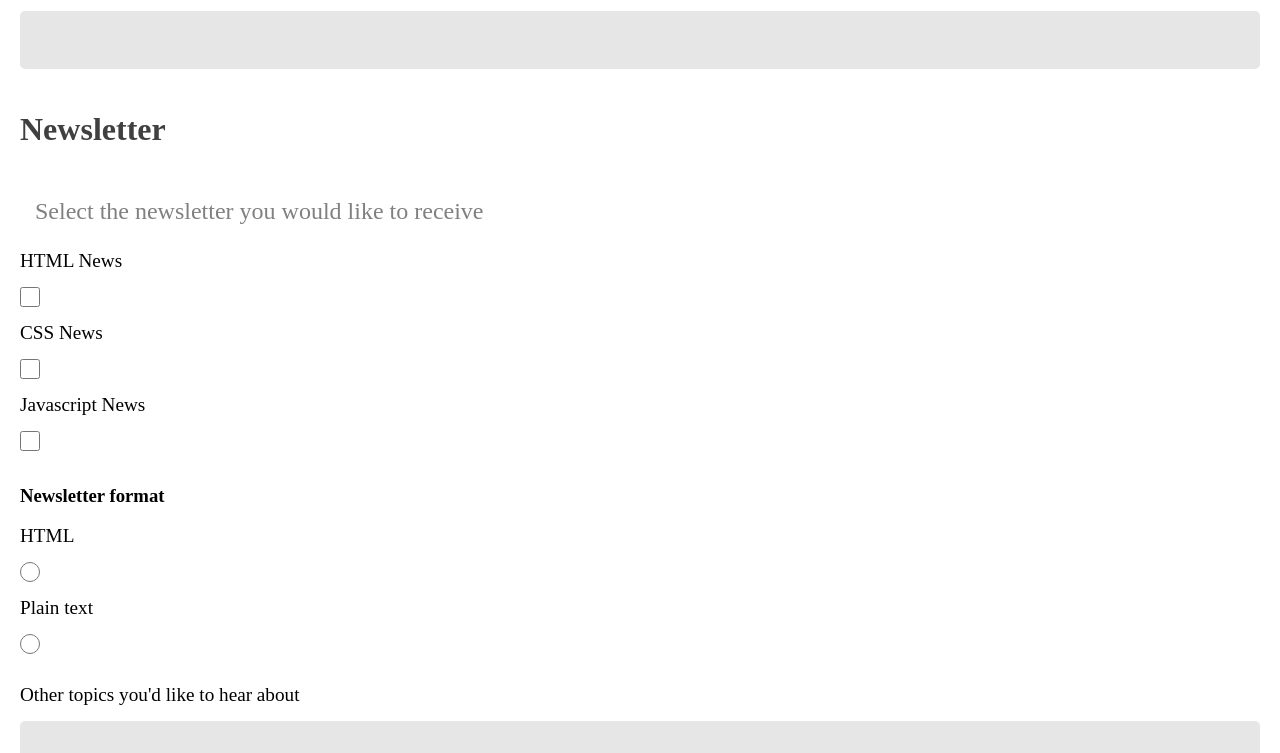
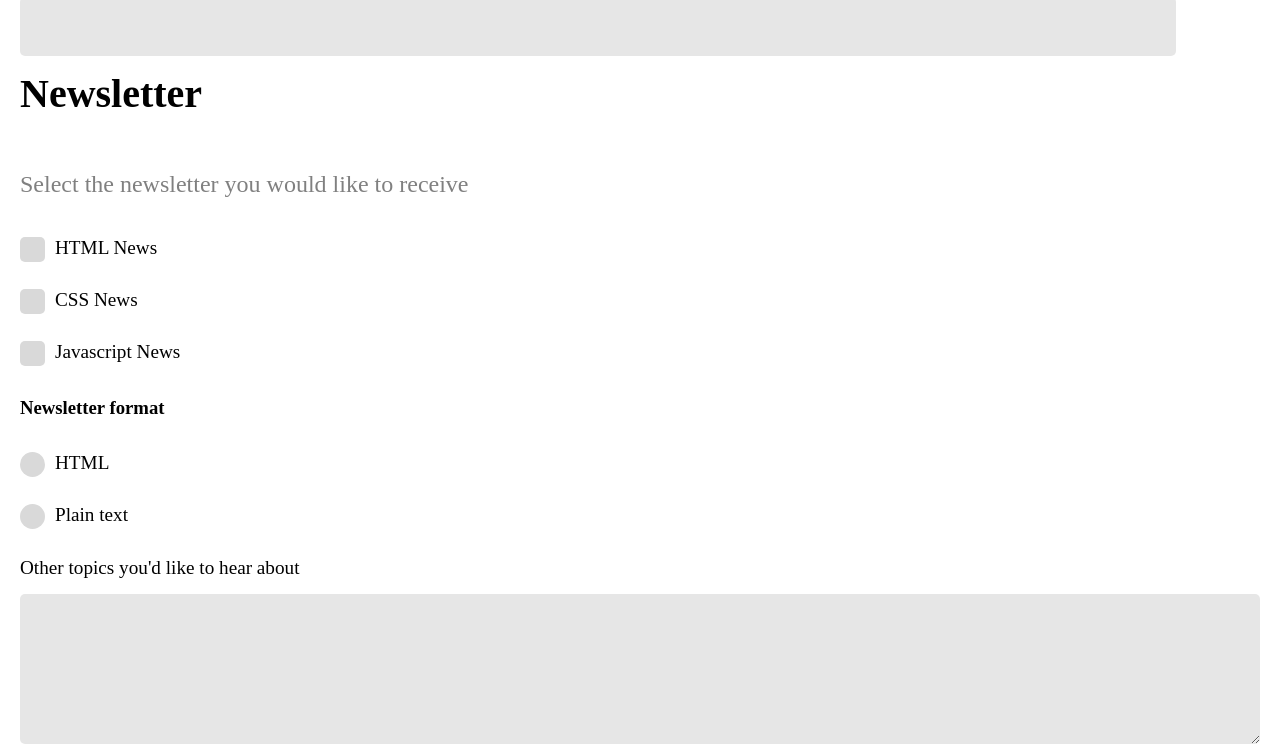
Before and after one commit to heidirochelle/techdegree_project_3, a plain HTML site: page index.html in a window 1280 px wide. Shown: the part 1067-1820 px from the top of the page. Drawn offline with Linux system fonts and the light colour scheme.

Commit message:
Add styling
Added styling to option buttons. Still having some trouble with them.

```diff
--- a/css/styles.css
+++ b/css/styles.css
@@ -5,10 +5,10 @@
 
 body,
 form,
-.container,
+main,
 .contact-info,
-.newsletter
- {
+.newsletter,
+fieldset  {
   display: flex;
   flex-direction: column;
 }
@@ -28,8 +28,11 @@ p {
   color: #b3b3b3;
 }
 
-.section-title {
+.section-title  {
   text-align: left;
+  margin: 20px 20px 30px 0;
+  font-size: 2.5em;
+  font-weight: bold;
 }
 
 /* .hr1 {
@@ -38,6 +41,7 @@ p {
 
 .p-2 {
   color: #808080;
+  padding-left: 0;
 }
 
 header,
@@ -59,6 +63,10 @@ label {
 input,
 select {
   justify-content: center;
+}
+
+legend[section-title] {
+  margin-top: 20px;
 }
 
 
@@ -84,10 +92,12 @@ select {
   background-color: #e6e6e6;
   border-radius: 5px;
   padding: 20px;
+  width: 90%;
 }
 
 select {
   cursor: pointer;
+  width:99%;
 }
 
 textarea {
@@ -111,20 +121,113 @@ textarea {
   font-size: 3em;
 }
 
-.checkmark {
-  display: flex;
-  flex-direction: column;
-  width: 20px;
-  height: 20px;
+.container {
+  display: block;
+  position: relative;
+  cursor: pointer;
+  margin: 15px 0px;
+  padding-left: 35px;
+}
+
+/*.....removes browser default checkbox.....*/
+.container input {
+  opacity: 0;
+  position: absolute;
   cursor: pointer;
 }
 
-.radio {
-  display: flex;
-  flex-direction: column;
-  width: 20px;
-  height: 20px;
+/*....creates custom checkbox.....*/
+.checkmark {
+  position: absolute;
+  top: 0;
+  left: 0;
+  height: 25px;
+  width: 25px;
+  background-color: #d9d9d9;
+  border-radius: 5px;
+}
+
+/*.....checkbox color on hover.....*/
+.container:hover input~ .checkmark {
+  background-color: #808080;
+}
+
+/*.....checkbox color after it is checked.....*/
+  .container input:checked~ .checkmark {
+    background-color: #1a75ff;
+  }
+
+  /*.....checkmark (hidden when not checked).....*/
+  .checkmark:after {
+    content: "";
+    position: absolute;
+    display: none;
+}
+
+  /*.....display checkmark.....*/
+  .container input:checked ~ .checkmark:after {
+    display: block;
+}
+
+.container .checkmark:after {
+  left: 9px;
+  top: 5px;
+  width: 5px;
+  height: 10px;
+  border: solid white;
+  border-width: 0 3px 3px 0;
+  -webkit-transform: rotate(45deg);
+  -ms-transform: rotate(45deg);
+  transform: rotate(45deg);
+}
+
+/*.....removes browser default radio.....*/
+.container input {
+  opacity: 0;
+  position: absolute;
   cursor: pointer;
+}
+
+/*....creates custom radio.....*/
+.round {
+  position: absolute;
+  top: 0;
+  left: 0;
+  height: 25px;
+  width: 25px;
+  background-color: #d9d9d9;
+  border-radius: 50%;
+}
+
+/*.....radio color on hover.....*/
+.container:hover input~ .round {
+  background-color: #808080;
+}
+
+/*.....radio color after it is checked.....*/
+  .container input:checked~ .round {
+    background-color: #1a75ff;
+  }
+
+  /*.....check (hidden when not checked).....*/
+  .round:after {
+    content: "";
+    position: absolute;
+    display: none;
+}
+
+  /*.....display check.....*/
+  .container input:checked ~ .round:after {
+    display: block;
+}
+
+.container .round:after {
+  top: 9px;
+  left: 9px;
+  width: 8px;
+  height: 8px;
+  border-radius: 50%;
+  background: white;
 }
 
 input,
--- a/index.html
+++ b/index.html
@@ -14,12 +14,13 @@
     <p class="top-p">Get the latest news on how your code is doing right in your inbox</p>
   </header>
 
-  <main class="container">
+  <main>
 
+
+    <section class="contact-info">
+      <form>
         <fieldset>
-      <section class="contact-info">
-
-          <h2 class="section-title">Contact Information</h2>
+          <legend class="section-title">Contact Information</legend>
 
         <label for="name">Full Name</label>
         <input type="name" id="name" name="user_name" required placeholder="Required">
@@ -28,16 +29,16 @@
         <input type="email" id="mail" name="user_email" required placeholder="Required">
 
         <label for="tel">Phone Number</label>
-          <input type="tel" id="tel" name="user_tel">
+        <input type="tel" id="tel" name="user_tel" required placeholder="Required">
 
         <label for="address">Street Address</label>
-          <input type="text" id="address" name="user_address">
+        <input type="text" id="address" name="user_address" required placeholder="Required">
 
         <label for="city">City</label>
         <input type="text" id="city" name="user_city">
 
         <label for="state">State</label>
-          <select type="state" id="state">
+        <select type="state" id="state" name="state">
           <option value="" disabled selected>Choose State</option>
           <option value="alabama">Alabama</option>
           <option value="alaska">Alaska</option>
@@ -93,45 +94,58 @@
 
             <label for="zip">Zip Code</label>
             <input type="text" id="zip" name="user_zip">
+          </fieldset>
         </form>
       </section>
-    </fieldset>
 
+      <section class="newsletter">
+
+        <form action="index.html" method="post">
           <fieldset>
-      <section class="newsletter">
-        <h2 class="section-title">Newsletter</h2>
+            <legend class="section-title">Newsletter</legend>
+
             <p class="p-2">Select the newsletter you would like to receive</p>
-        <form action="index.html" method="post">
 
-          <label for="html">HTML News</label>
-          <input class="checkmark" type="checkbox" id="html" name="html">
+          <label class="container" for="html">HTML News
+            <input type="checkbox" id="html" name="html">
+            <span class="checkmark"></span>
+          </label>
 
-          <label for="css">CSS News</label>
-          <input class="checkmark" type="checkbox" id="css" name="css">
+          <label class="container" for="css">CSS News
+            <input type="checkbox" id="css" name="css">
+            <span class="checkmark"></span>
+          </label>
 
-          <label for="javascript">Javascript News</label>
-          <input class="checkmark" type="checkbox" id="javascript" name="javascript">
+          <label class="container" for="javascript">Javascript News
+            <input type="checkbox" id="javascript" name="javascript">
+            <span class="checkmark"></span>
+          </label>
 
           <h3>Newsletter format</h3>
 
-          <label for="htmlformat">HTML</label>
-          <input class="radio" type="radio" id="htmlformat" name="htmlformat">
+          <label class="container" for="htmlformat">HTML
+          <input type="radio" id="htmlformat" name="htmlformat">
+          <span class="round"></span>
+          </label>
 
-          <label for="plaintext">Plain text</label>
-          <input class="radio" type="radio" id="plaintext" name="plaintext">
+          <label class="container" for="plaintext">Plain text
+          <input type="radio" id="plaintext" name="plaintext">
+          <span class="round"></span>
+          </label>
+
+          </fieldset>
+
+        <label class="comments" for="comments">Other topics you'd like to hear about</label>
+        <textarea rows="6" cols="30" type="text" id="comments" name="user_comments"></textarea>
+
+        <button type="submit">Sign Up</button>
 
       </form>
-        <label class="comments" for="comments">Other topics you'd like to hear about</label>
-        <textarea rows="6" cols="30" type="text" id="comments" name="user_comments"></textarea>
     </section>
-    </fieldset>
-
-    <button type="signup">Sign Up</button>
-
   </main>
 
   <footer>
     <h4>Copyright The Code Review</h4>
-  </foote>
+  </footer>
 </body>
 </html>
```
Lines whose indentation alone changed are shown as unchanged.
